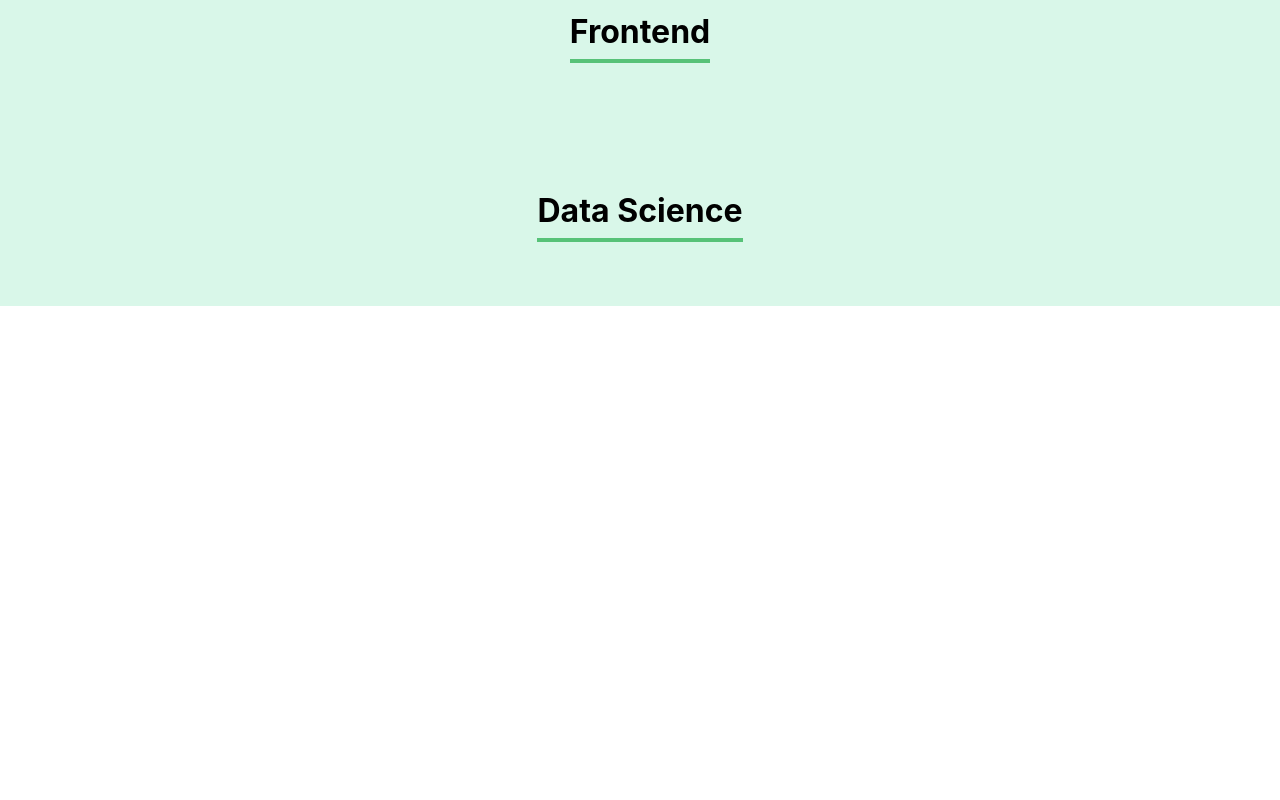
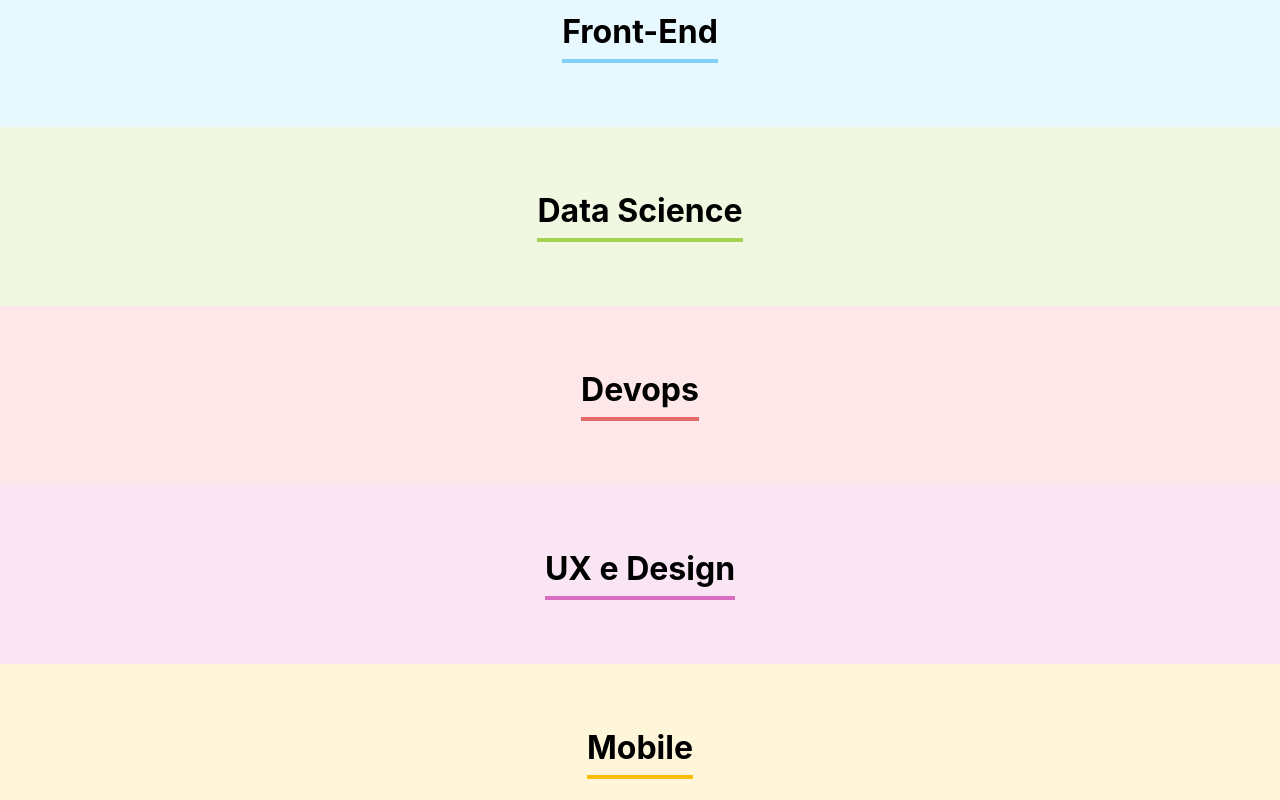
Before and after one commit to DanielCarvalho77/organa, a React (Create React App) app: page / in a window 1280 px wide. Shown: the part 1700-2500 px from the top of the page. Before the commit the page ends 2006 px from the top, so only its background shows below. Built offline with nearby package versions, Linux system fonts and the light colour scheme; the HTML template or start-up script is replaced by a standard one.

Commit message:
feat: criando as section para os cards

```diff
--- a/src/App.js
+++ b/src/App.js
@@ -4,6 +4,44 @@
 import Time from './components/Time';
 
 function App() {
+
+  const times = [
+    {
+      nome: 'Programação',
+      corPrimaria: '#57C278',
+      corSecundaria: '#D9f7E9'
+    },
+    {
+      nome: 'Front-End',
+      corPrimaria: '#82CFFA',
+      corSecundaria: '#E8F8FF',
+    },
+    {
+        nome: 'Data Science',
+        corPrimaria: '#A6D157',
+        corSecundaria: '#F0F8E2',
+    },
+    {
+        nome: 'Devops',
+        corPrimaria: '#E06B69',
+        corSecundaria: '#FDE7E8',
+    },
+    {
+        nome: 'UX e Design',
+        corPrimaria: '#D86EBF',
+        corSecundaria: '#FAE5F5',
+    },
+    {
+        nome: 'Mobile',
+        corPrimaria: '#FEBA05',
+        corSecundaria: '#FFF5D9',
+    },
+    {
+        nome: 'Inovação e Gestão',
+        corPrimaria: '#FF8A29',
+        corSecundaria: '#FFEEDF',
+    }
+  ]
 
   const [colaboradores, setColaboradores] = useState([])
 
@@ -14,12 +52,18 @@
   return (
     <div>
       <Banner/>
+
       <Formulario
       aoColaboradorCadastrado={colaborador => aoNovoColaboradorAdicionado(colaborador)}
       />
-      <Time nome='Programação' />
-      <Time nome='Frontend' />
-      <Time nome='Data Science' />
+
+      {times.map(time => <Time
+      key={time.nome}
+      nome={time.nome}
+      corPrimaria={time.corPrimaria}
+      corSecundaria={time.corSecundaria}
+      />)}
+
 
     </div>
   );
--- a/src/components/Time/index.css
+++ b/src/components/Time/index.css
@@ -1,12 +1,11 @@
 .time {
     text-align: center;
     padding: 32px;
-    background-color: #D9f7E9;
 }
 
 .time h3 {
     font-size: 32px;
-    border-bottom: 4px solid #57C278;
+    border-bottom: 4px solid;
     display: inline-block;
     padding-bottom: 8px;
 }
--- a/src/components/Time/index.js
+++ b/src/components/Time/index.js
@@ -1,9 +1,18 @@
 import './index.css'
 
 const Time = (props) => {
+
+    const sectionCss = {
+        backgroundColor: props.corSecundaria
+    }
+
+    const h3Css = {
+        borderColor: props.corPrimaria
+    }
+
     return (
-        <section className='time'>
-            <h3>{props.nome}</h3>
+        <section className='time' style={sectionCss}>
+            <h3 style={h3Css}>{props.nome}</h3>
         </section>
     )
 }
```
